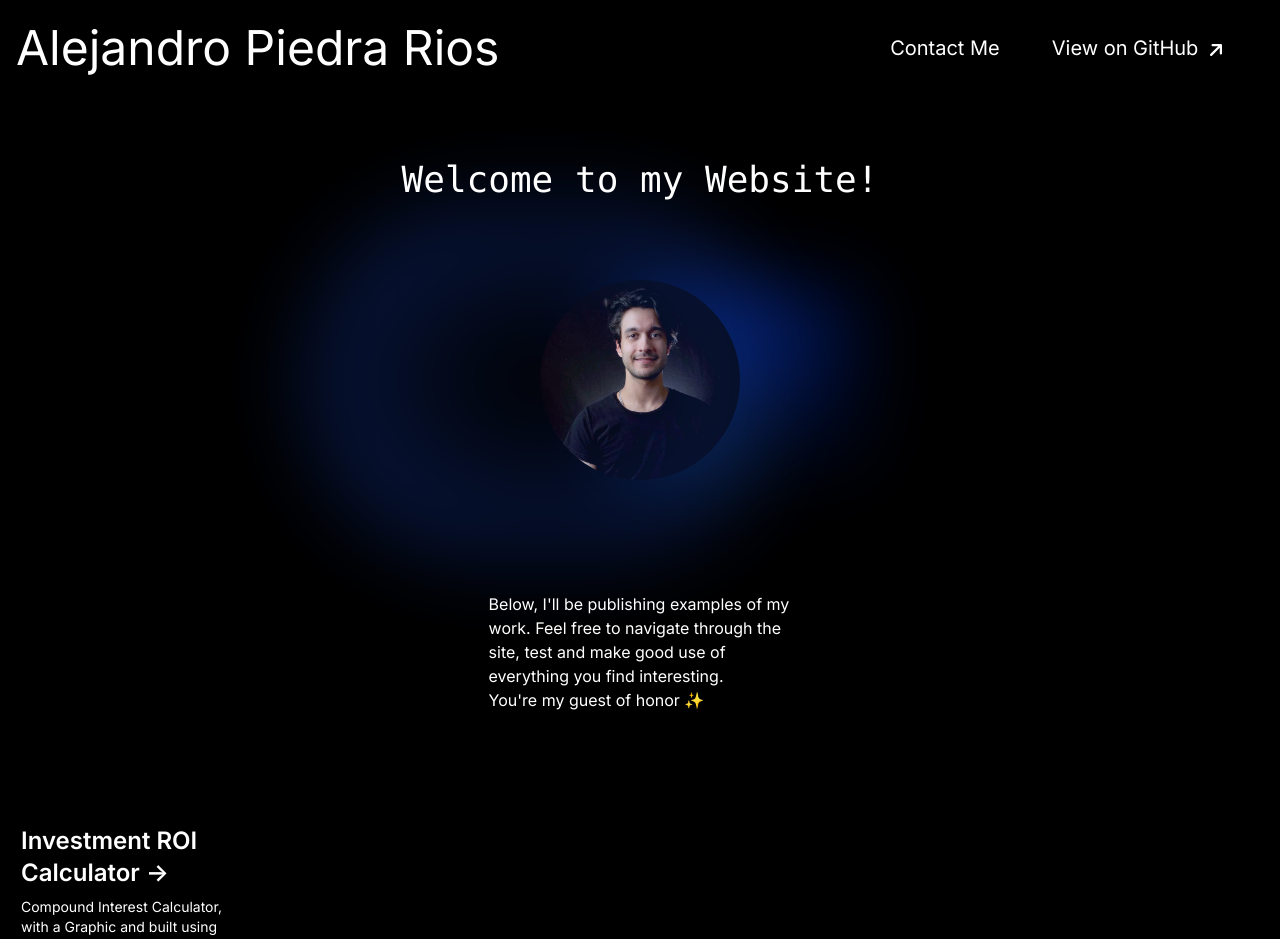
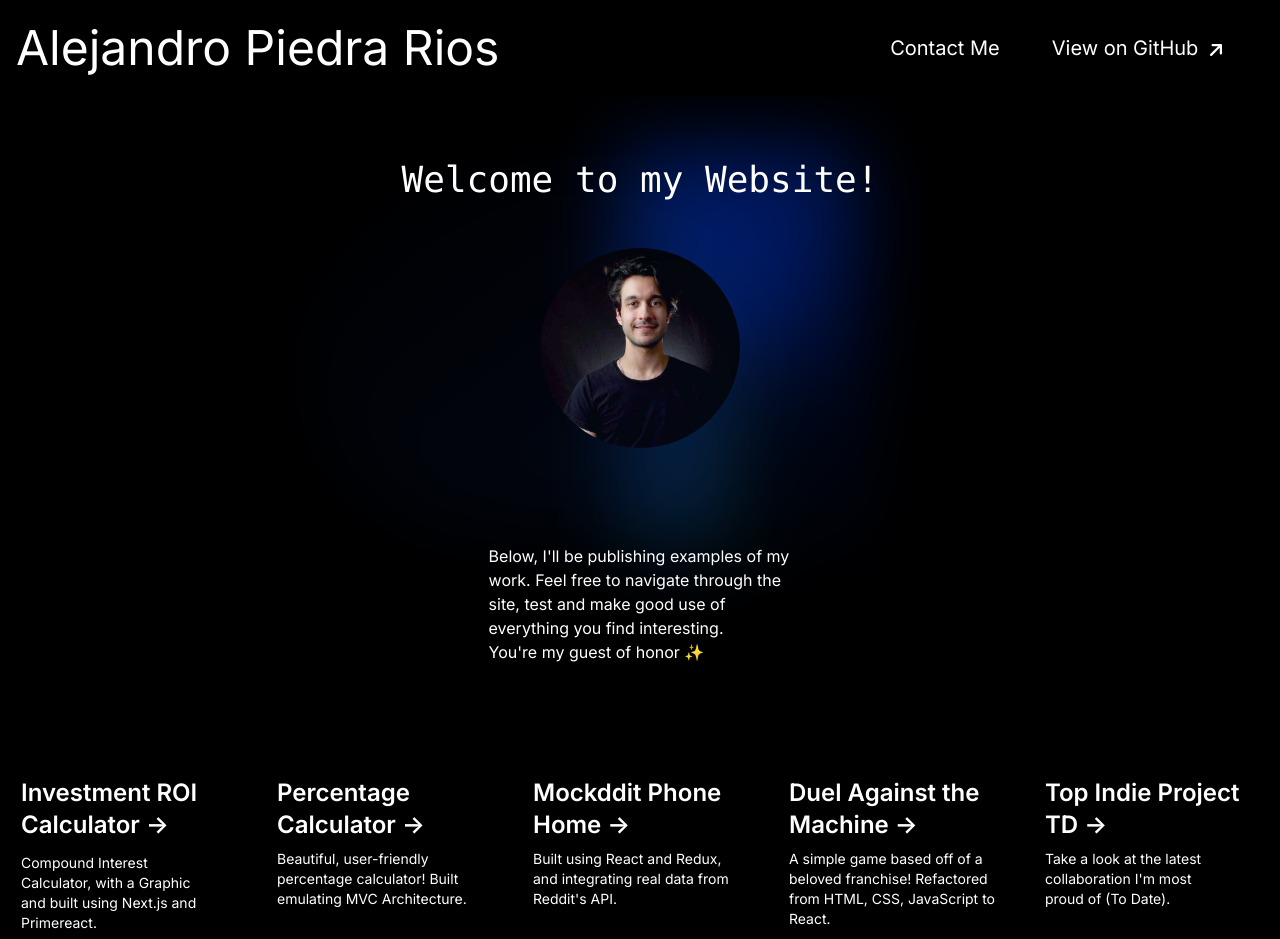
Before and after one commit to apiedrar/alejandro-portfolio-website, a Next.js app: page / in a window 1280 px wide. Shown: the top 939 px of the page. Built offline with nearby package versions, Linux system fonts and the light colour scheme.

Commit message:
roi calculator layout done

```diff
--- a/src/app/Navbar.jsx
+++ b/src/app/Navbar.jsx
@@ -20,10 +20,10 @@ export default function Navbar() {
           </Link>
           <div className="hidden sm:flex">
             <ul className="hidden sm:flex">
-              <Link href="https://www.linkedin.com/in/apiedrar/">
+              <Link href="https://www.linkedin.com/in/apiedrar/" target="_blank">
                 <li className="ml-5 hover:border p-4 text-xl">Contact Me</li>
               </Link>
-              <Link href="https://www.github.com/apiedrar/apr-portfolio-web">
+              <Link href="https://www.github.com/apiedrar/apr-portfolio-web" target="_blank">
                 <li className="mx-5 hover:border p-4 text-xl">View on GitHub <ArrowUpRightIcon className="size-6 inline" /></li>
               </Link>
             </ul>
@@ -38,11 +38,11 @@ export default function Navbar() {
             </div>
             <div className="flex-col py-4">
                 <ul>
-              <Link href="https://www.x.com/apiedrar/">
-                <li className="py-4 cursor-pointer">About Me</li>
+              <Link href="https://www.linkedin.com/in/apiedrar/" target="_blank">
+                <li className="py-4 cursor-pointer">Contact Me</li>
               </Link>
-              <Link href="https://www.github.com/apiedrar/apr-portfolio-web">
-                <li className="py-4 cursor-pointer">Check on GitHub</li>
+              <Link href="https://www.github.com/apiedrar/alejandro-portfolio-website" target="_blank">
+                <li className="py-4 cursor-pointer">View on GitHub <ArrowUpRightIcon className="size-6 inline" /></li>
                 </Link>
                 </ul>
             </div>
--- a/src/app/page.tsx
+++ b/src/app/page.tsx
@@ -11,7 +11,7 @@ export default function Home() {
         <h2 className="text-lg lg:text-4xl">Welcome to my Website!</h2>
       </div>
 
-      <div className="relative z-[-1] flex place-items-center before:absolute before:h-[300px] before:w-full before:-translate-x-1/2 before:rounded-full before:bg-gradient-radial before:from-transparent before:to-blue-700 before:blur-2xl before:opacity-40 after:absolute after:-z-20 after:h-[180px] after:w-full after:translate-x-1/3 after:bg-gradient-conic after:from-sky-900 after:via-[#0141ff] after:blur-2xl after:opacity-40 sm:before:w-[480px] sm:after:w-[240px] before:lg:h-[360px] lg:mt-8 mb-4">
+      <div className="relative z-[-1] flex place-items-center before:absolute before:h-[800px] before:w-full before:-translate-x-1/2 before:rounded-full before:bg-gradient-to-br before:from-transparent before:to-blue-700 before:opacity-10 before:blur-2xl before:content-[''] after:absolute after:-z-20 after:h-[400px] after:w-full after:translate-x-1/3 after:bg-gradient-conic after:from-sky-900 after:via-[#0141ff] after:blur-2xl after:content-[''] after:opacity-40 sm:before:w-[480px] sm:after:w-[240px] before:lg:h-[360px]">
         <Image
           style={{ borderRadius: "100px" }}
           src="/Alejandro Piedra Rios Web Developer.jpeg"
@@ -32,31 +32,31 @@ export default function Home() {
       <div className="mb-5 grid text-center lg:mb-0 lg:w-full lg:max-w-7xl lg:grid-cols-5 lg:text-left lg:place-items-stretch">
         <Link
           href="/roi-calculator"
-          className="group rounded-lg border border-transparent px-5 py-4 transition-colors hover:border-gray-300 hover:bg-gray-100 hover:dark:border-neutral-700 hover:dark:bg-neutral-800/30"
+          className="rounded-lg border border-transparent px-5 py-4 transition-colors hover:border-neutral-700 hover:bg-neutral-800/30"
           rel="noopener noreferrer"
         >
-          <h2 className="mb-2 text-2xl font-semibold">
+          <h2 className="mb-3 text-2xl font-semibold">
             Investment ROI Calculator{" "}
             <span className="inline-block transition-transform group-hover:translate-x-1 motion-reduce:transform-none">
               -&gt;
             </span>
           </h2>
-          <p className="mt-2 max-w-[30ch] text-sm">
+          <p className="m-0 max-w-[90%] text-sm">
             Compound Interest Calculator, with a Graphic and built using Next.js
             and Primereact.
           </p>
         </Link>
 
         <Link
-          href="https://nextjs.org/learn?utm_source=create-next-app&utm_medium=appdir-template-tw&utm_campaign=create-next-app"
-          className="hidden group rounded-lg border border-transparent px-5 py-4 transition-colors hover:border-gray-300 hover:bg-gray-100 hover:dark:border-neutral-700 hover:dark:bg-neutral-800/30"
+          href="/percentage-calculator"
+          className="rounded-lg border border-transparent px-5 py-4 transition-colors hover:border-neutral-700 hover:bg-neutral-800/30"
         >
-          <h2 className="mb-2 text-2xl font-semibold">
+          <h3 className="mb-2 text-2xl font-semibold">
             Percentage Calculator{" "}
             <span className="inline-block transition-transform group-hover:translate-x-1 motion-reduce:transform-none">
               -&gt;
             </span>
-          </h2>
+          </h3>
           <p className="mt-2 max-w-[30ch] text-sm">
             Beautiful, user-friendly percentage calculator! Built emulating MVC
             Architecture.
@@ -64,15 +64,15 @@ export default function Home() {
         </Link>
 
         <Link
-          href="https://nextjs.org/learn?utm_source=create-next-app&utm_medium=appdir-template-tw&utm_campaign=create-next-app"
-          className="hidden group rounded-lg border border-transparent px-5 py-4 transition-colors hover:border-gray-300 hover:bg-gray-100 hover:dark:border-neutral-700 hover:dark:bg-neutral-800/30"
+          href="/mockddit"
+          className="rounded-lg border border-transparent px-5 py-4 transition-colors hover:border-neutral-700 hover:bg-neutral-800/30"
         >
-          <h2 className="mb-2 text-2xl font-semibold">
+          <h3 className="mb-2 text-2xl font-semibold">
             Mockddit Phone Home{" "}
             <span className="inline-block transition-transform group-hover:translate-x-1 motion-reduce:transform-none">
               -&gt;
             </span>
-          </h2>
+          </h3>
           <p className="mt-2 max-w-[30ch] text-sm">
             Built using React and Redux, and integrating real data from Reddit's
             API.
@@ -80,35 +80,35 @@ export default function Home() {
         </Link>
 
         <Link
-          href="https://vercel.com/templates?framework=next.js&utm_source=create-next-app&utm_medium=appdir-template&utm_campaign=create-next-app"
-          className="hidden group rounded-lg border border-transparent px-5 py-4 transition-colors hover:border-gray-300 hover:bg-gray-100 hover:dark:border-neutral-700 hover:dark:bg-neutral-800/30"
+          href="/toggipon"
+          className="rounded-lg border border-transparent px-5 py-4 transition-colors hover:border-neutral-700 hover:bg-neutral-800/30"
           target="_blank"
           rel="noopener noreferrer"
         >
-          <h2 className="mb-2 text-2xl font-semibold">
+          <h3 className="mb-2 text-2xl font-semibold">
             Duel Against the Machine{" "}
             <span className="inline-block transition-transform group-hover:translate-x-1 motion-reduce:transform-none">
               -&gt;
             </span>
-          </h2>
+          </h3>
           <p className="mt-2 max-w-[30ch] text-sm">
-            A simple game based off of a beloved franchise! Built in old
-            fashioned HTML, CSS and JavaScript.
+            A simple game based off of a beloved franchise! Refactored from
+            HTML, CSS, JavaScript to React.
           </p>
         </Link>
 
         <Link
           href="https://www.daniegan.studio"
-          className="hidden group rounded-lg border border-transparent px-5 py-4 transition-colors hover:border-gray-300 hover:bg-gray-100 hover:dark:border-neutral-700 hover:dark:bg-neutral-800/30"
+          className="rounded-lg border border-transparent px-5 py-4 transition-colors hover:border-neutral-700 hover:bg-neutral-800/30"
           target="_blank"
           rel="noopener noreferrer"
         >
-          <h2 className="mb-2 text-2xl font-semibold">
+          <h3 className="mb-2 text-2xl font-semibold">
             Top Indie Project TD{" "}
             <span className="inline-block transition-transform group-hover:translate-x-1 motion-reduce:transform-none">
               -&gt;
             </span>
-          </h2>
+          </h3>
           <p className="mt-2 max-w-[30ch] text-balance text-sm">
             Take a look at the latest collaboration I'm most proud of (To Date).
           </p>
```
